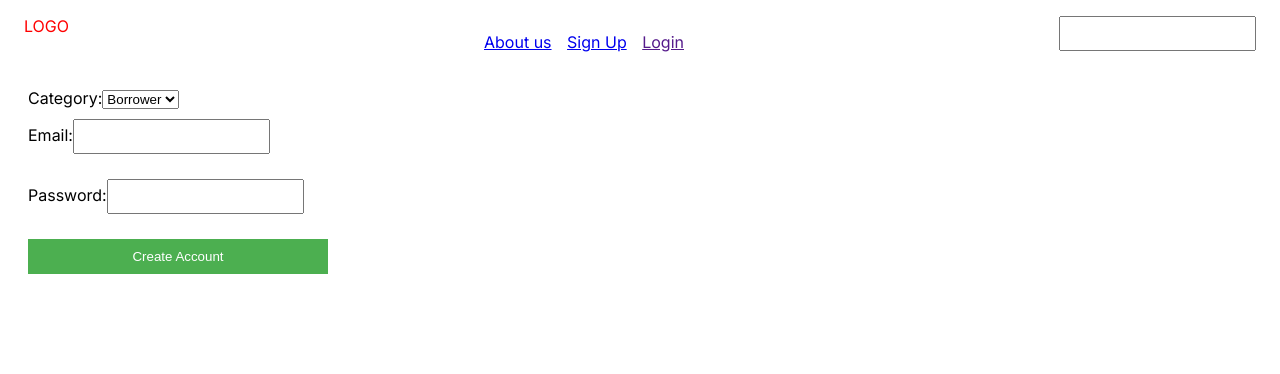
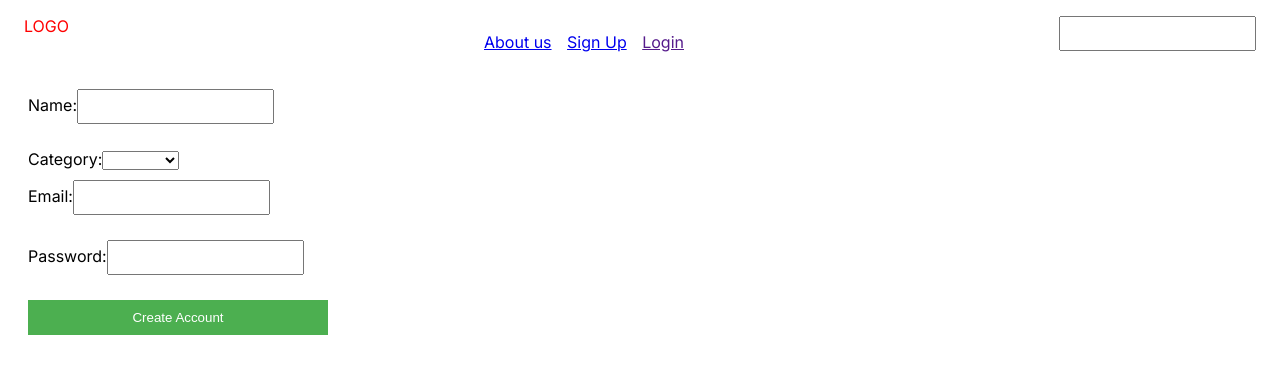
Before and after one commit to Heisenberg1607/SMART-RENTAL-APP, a Next.js app: page /SignUp in a window 1280 px wide. Shown: the top 374 px of the page. Built offline with nearby package versions, Linux system fonts and the light colour scheme; no server answers.

Commit message:
database added

```diff
--- a/src/app/Context/AuthContext.jsx
+++ b/src/app/Context/AuthContext.jsx
@@ -1,29 +1,60 @@
 // 'use client'
 import { useContext, createContext, useState, useEffect } from "react";
 import { auth } from "../firebase.js";
-import { signInWithEmailAndPassword, createUserWithEmailAndPassword, getAuth,GoogleAuthProvider, onAuthStateChanged } from "firebase/auth";
+import {
+  signInWithEmailAndPassword,
+  createUserWithEmailAndPassword,
+  getAuth,
+  GoogleAuthProvider,
+  onAuthStateChanged,
+} from "firebase/auth";
+import { collection, addDoc, doc, setDoc } from "firebase/firestore";
+import { db } from "../firebase.js";
 
-const AuthContext = createContext()
+const AuthContext = createContext();
 
 export const AuthContextProvider = ({ children }) => {
   const [user, setUser] = useState(null);
+  const [errorMessage, setErrorMessage] = useState(null);
+  const [email, setEmail] = useState("");
 
-  const createUser = (email,password) => {
+  async function addDataToFireStore(name, email, type) {
+    console.log("email is this in AuthCon", email);
+
+    try {
+      console.log("this is type in AuthContext", type);
+      console.log("this is type in AuthContext", email);
+      const docRef = await setDoc(doc(collection(db, type), email), {
+        name: name,
+        email: email,
+        type: type,
+      });
+      console.log("Document written with ID: ", docRef.id);
+      return true;
+    } catch (error) {
+      console.log(error);
+    }
+  }
+
+  const createUser = (email, password) => {
     const authInstance = getAuth();
     createUserWithEmailAndPassword(authInstance, email, password)
       .then((userCredential) => {
         // Signed up
         const user = userCredential.user;
-          console.log("done!")
+
+        console.log(user);
         // ...
       })
       .catch((error) => {
         const errorCode = error.code;
         const errorMessage = error.message;
+
+        setErrorMessage(errorMessage);
         console.log(errorMessage);
         // ..
       });
-    }
+  };
 
   const googleSignIn = (email, password) => {
     const provider = new GoogleAuthProvider();
@@ -37,7 +68,7 @@ export const AuthContextProvider = ({ children }) => {
         const errorCode = error.code;
         const errorMessage = error.message;
       });
-    }
+  };
 
   const logOut = () => {
     signOut(auth)
@@ -47,18 +78,29 @@ export const AuthContextProvider = ({ children }) => {
       .catch((error) => {
         // An error happened.
       });
-    }
+  };
 
   useEffect(() => {
     const unsubscribe = onAuthStateChanged(auth, (currentUser) => {
-            setUser(currentUser)
+      setUser(currentUser);
 
-            return() => unsubscribe()
-        })
-    }, [user])
+      return () => unsubscribe();
+    });
+  }, [user]);
 
   return (
-      <AuthContext.Provider value={{ user, googleSignIn, logOut, createUser }}>{children}</AuthContext.Provider>
+    <AuthContext.Provider
+      value={{
+        user,
+        googleSignIn,
+        logOut,
+        createUser,
+        errorMessage,
+        addDataToFireStore,
+      }}
+    >
+      {children}
+    </AuthContext.Provider>
   );
 };
 
--- a/src/app/SignUp/page.jsx
+++ b/src/app/SignUp/page.jsx
@@ -6,24 +6,55 @@ import "./signUp.css"
 
 const page = ({ onSubmit }) => {
 
-  const { googleSignIn,createUser } = UserAuth();
+
+
+  const { googleSignIn, createUser, errorMessage, addDataToFireStore } = UserAuth();
+  const [name, setName] = useState("")
   const [email, setEmail] = useState("");
   const [password, setPassword] = useState("");
+  const [type, setType] = useState("");
+
+
+  console.log("this is the value in state" , type);
 
   const handleSubmit = (e) => {
     e.preventDefault();
     createUser(email, password);
+
+    console.log("this is the value in handleSubmit", type);
+
+    const added = addDataToFireStore(name, email, type);
+
+    console.log("result is: ",added);
+
+    if (added) {
+      setName("");
+      setEmail("");
+      setType("");
+
+      alert("Account Created");
+    }
     console.log(email, password);
     // googleSignIn(email, password);
   };
 
   return (
+    <>
+      <div>{ errorMessage ? <h1>email already in use </h1> : <h1></h1>}</div>
       <form onSubmit={handleSubmit}>
+
+        <label htmlFor="">Name:
+
+          <input type="text" value={name} onChange={(e) => setName(e.target.value)} />
+
+        </label>
+
         <label>
           Category:
-        <select name="Type of customer" id="">
-          <option value="Borrower">Borrower</option>
-          <option value="Giver">Giver</option>
+          <select name="Type of customer" id="" onChange={(e) => { setType(e.target.value); console.log("Selected type:", e.target.value);  }}>
+            <option value=""></option>
+            <option value="Borrower" >Borrower</option>
+            <option value="Owner">Owner</option>
           </select>
         </label>
         <label>
@@ -43,8 +74,8 @@ const page = ({ onSubmit }) => {
           />
         </label>
         <button type="submit">Create Account</button>
-
       </form>
+    </>
   );
 };
 
--- a/src/app/firebase.js
+++ b/src/app/firebase.js
@@ -1,9 +1,8 @@
 import { initializeApp } from "firebase/app";
 
 import { getAnalytics } from "firebase/analytics";
-import {getAuth} from "firebase/auth";
-
-
+import { getAuth } from "firebase/auth";
+import { getFirestore } from "firebase/firestore";
 
 const firebaseConfig = {
   apiKey: "AIzaSyB6nEX94HF-dz1I-eIHdzcEMBFUh2jRvLI",
@@ -28,3 +27,5 @@ const app = initializeApp(firebaseConfig);
 const analytics = getAnalytics(app);
 
 export const auth = getAuth(app);
+
+export const db = getFirestore(app);
```
Lines whose indentation alone changed are shown as unchanged.
